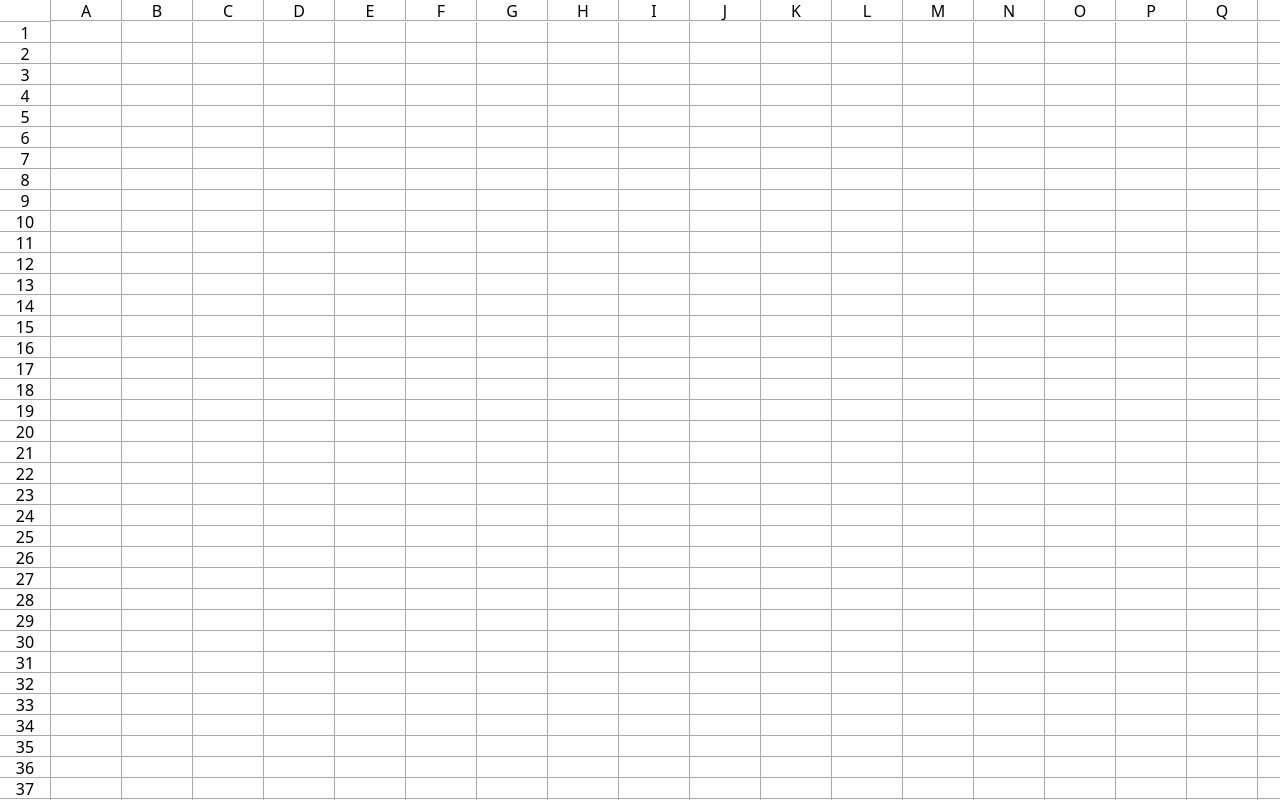
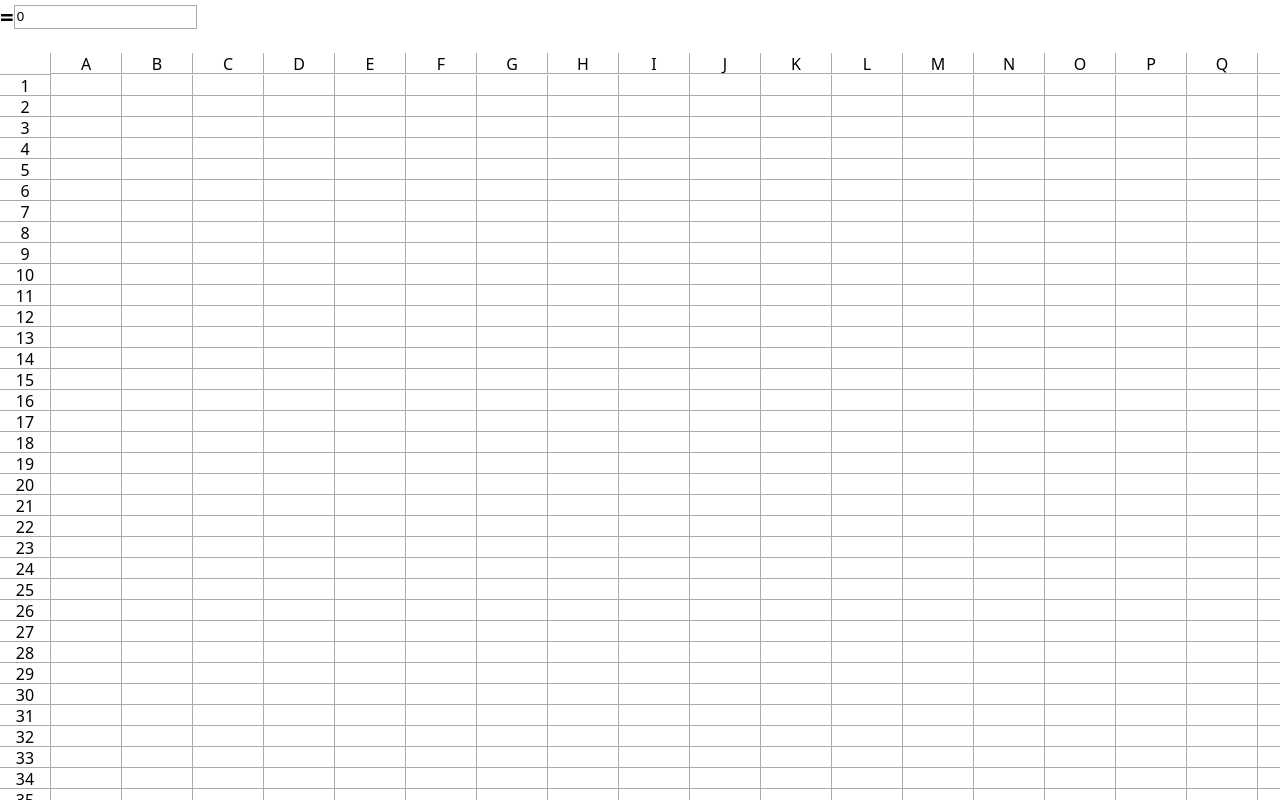
Before and after one commit to Uzyxen/mol-calc, a Vue app: page / in a window 1280 px wide. Shown: the top 800 px of the page. Built offline with nearby package versions, Linux system fonts and the light colour scheme.

Commit message:
input for the formula

```diff
--- a/src/components/SpreadSheet.vue
+++ b/src/components/SpreadSheet.vue
@@ -1,5 +1,12 @@
 <template>
   <div>
+    <div id="functions">
+      <h2>=</h2>
+      <input type="text" id="formula" v-model="focusedCellValue" @input="inputValues[focusedCell] = focusedCellValue">
+    </div>
+
+
+    <div id="main">
       <div id="columns">
         <div id="empty-space"></div>
         <div class="column" v-for="column in columns" :id="column" :key="column" :class="{ 'focused': column === focusedColumn}">{{ column }}</div>
@@ -15,10 +22,13 @@
           :id="column + row"
           v-model="inputValues[column + row]"
           @focus="inputFocused(column, row)"
-         @blur="{ inputBlur; calculate(column + row) }"
+          @blur="{ inputBlur; calculate(column + row); }"
+          @input="focusedCellValue = inputValues[column + row]"
           :class="{ 'focused': column + row === focusedCell}">
         </div>
       </div>
+    </div>
+
   </div>
 </template>
 
@@ -35,6 +45,7 @@
         focusedColumn: '',
         focusedRow: '',
         focusedCell: '',
+        focusedCellValue: 0,
 
         inputValues: {}
       }
@@ -45,6 +56,7 @@
         this.focusedColumn = column;
         this.focusedRow = row;
         this.focusedCell = column + row;
+        this.focusedCellValue = this.inputValues[this.focusedCell];
       },
 
       inputBlur() {
@@ -61,8 +73,11 @@
           if(value.startsWith('=')){
               const math = create(all);
 
+              try{
                 this.inputValues[id] = math.evaluate(value.substring(1));
-
+              } catch (error){
+                this.inputValues[id] = "#ERROR";
+              }
 
               //this.inputValues[id] = this.inputValues[value.substring(1)];
           }
@@ -73,6 +88,27 @@
 </script>
 
 <style>
+  #functions{
+    display: flex;
+    align-items: center;
+    margin-bottom: 20px;
+  }
+
+  #functions h2{
+    margin: 0;
+  }
+
+  #formula{
+    outline: none;
+    border: 1px solid #aaa;
+    height: 20px;
+    position: relative;
+  }
+
+  #main{
+    position: relative;
+  }
+
   #empty-space{
     width: 50px;
     background-color: #fff;
@@ -84,6 +120,7 @@
     top: 0;
     width: 300vh;
     z-index: 99;
+    background-color: #fff;
   }
 
   #rows{
```
Lines whose indentation alone changed are shown as unchanged.
